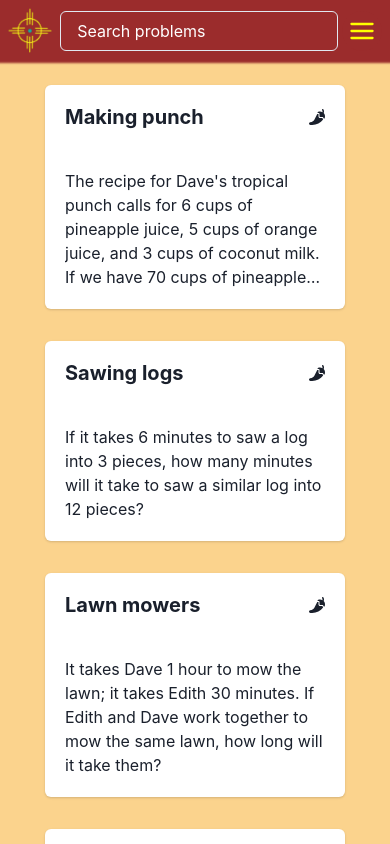
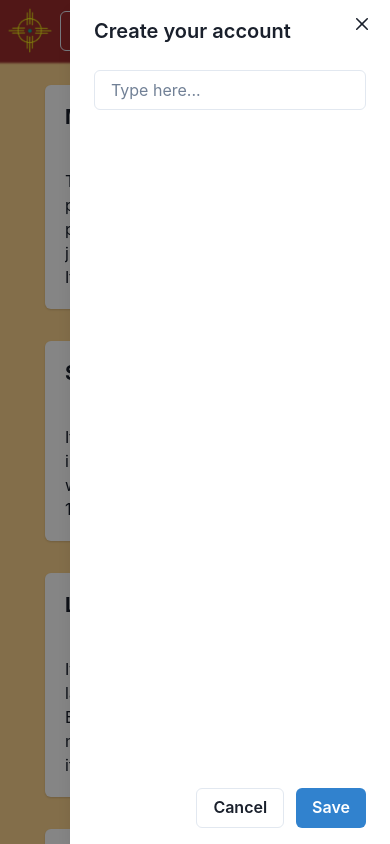
Before and after one commit to davebro1031/EnchantedMath, a React (Vite) app: page / in a window 390 px wide. Both pictures are taken after a click on the button 362 px from the left and 30 px from the top of the page. Shown: the top 844 px of the page. Built offline with nearby package versions, Linux system fonts and the light colour scheme.

Commit message:
create drawer for sidebar on small screens

```diff
--- a/src/App.jsx
+++ b/src/App.jsx
@@ -1,13 +1,17 @@
-import { useState } from 'react'
-import { Box, useBreakpointValue } from '@chakra-ui/react'
+import { useState, useRef } from 'react'
+import { Box, useBreakpointValue, useDisclosure } from '@chakra-ui/react'
 
 import Header from './components/Header'
 import ProblemsList from './components/ProblemsList'
 import Sidebar from './components/Sidebar'
 
 import './App.css'
+import SidebarDrawer from './components/SidebarDrawer'
 
 export default function App() {
+
+  const { isOpen, onOpen, onClose } = useDisclosure()
+  const btnRef = useRef()
 
   const [query, setQuery] = useState("")
   const [chiliRange, setChiliRange] = useState([0, 3])
@@ -24,7 +28,7 @@ export default function App() {
 
   return (
     <>
-      <Header setQuery={setQuery} />
+      <Header setQuery={setQuery} onOpen={onOpen} btnRef={btnRef} />
       <Box as="main" bg='orange.200' paddingTop={headerHeight} minHeight='100vh'>
         {showSidebar ?
           <Sidebar
@@ -44,6 +48,7 @@ export default function App() {
             chiliRange={chiliRange}
             categories={categories}
           />
+          <SidebarDrawer isOpen={isOpen} onClose={onClose} btnRef={btnRef} />
         </Box>
       </Box>
     </>
--- a/src/components/Header.jsx
+++ b/src/components/Header.jsx
@@ -1,13 +1,14 @@
 import React from 'react'
-import { Flex, Heading, Spacer, IconButton, Button, Image, HStack } from '@chakra-ui/react'
+import { Flex, Heading, Spacer, IconButton, Image, HStack } from '@chakra-ui/react'
 import { HamburgerIcon } from '@chakra-ui/icons'
 import { useBreakpointValue } from '@chakra-ui/react'
 import NerdSnipe2 from '../assets/NerdSnipe2.png'
 import Search from './Search'
 
-function Header({ setQuery }) {
+function Header({ setQuery, onOpen, btnRef }) {
     const showNav = useBreakpointValue({ base: true, md: false })
     const showName = useBreakpointValue({ base: false, sm: true })
+
     return (
         <Flex
             as="header"
@@ -28,6 +29,8 @@ function Header({ setQuery }) {
                 <>
                     <Search setQuery={setQuery} />
                     <IconButton
+                        ref={btnRef}
+                        onClick={onOpen}
                         color='yellow'
                         bg='inherit'
                         borderRadius='50%'
--- /dev/null
+++ b/src/components/SidebarDrawer.jsx
@@ -0,0 +1,42 @@
+import React from 'react'
+import {
+    Button,
+    Drawer,
+    DrawerOverlay,
+    DrawerContent,
+    DrawerHeader,
+    DrawerBody,
+    Input,
+    DrawerFooter,
+    DrawerCloseButton,
+
+} from '@chakra-ui/react'
+
+export default function SidebarDrawer({ isOpen, onClose, btnRef }) {
+
+    return (
+        <Drawer
+            isOpen={isOpen}
+            placement='right'
+            onClose={onClose}
+            finalFocusRef={btnRef}
+        >
+            <DrawerOverlay />
+            <DrawerContent>
+                <DrawerCloseButton />
+                <DrawerHeader>Create your account</DrawerHeader>
+
+                <DrawerBody>
+                    <Input placeholder='Type here...' />
+                </DrawerBody>
+
+                <DrawerFooter>
+                    <Button variant='outline' mr={3} onClick={onClose}>
+                        Cancel
+                    </Button>
+                    <Button colorScheme='blue'>Save</Button>
+                </DrawerFooter>
+            </DrawerContent>
+        </Drawer>
+    )
+}
```
